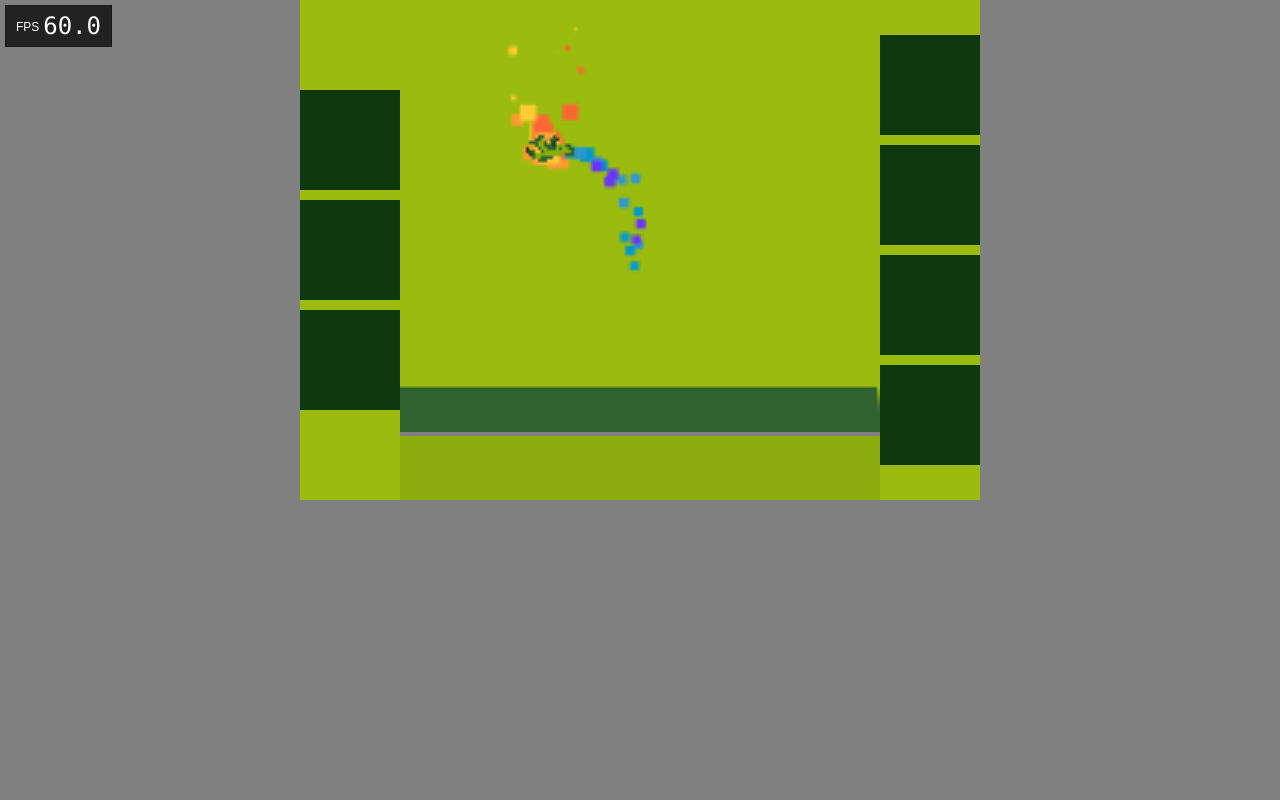
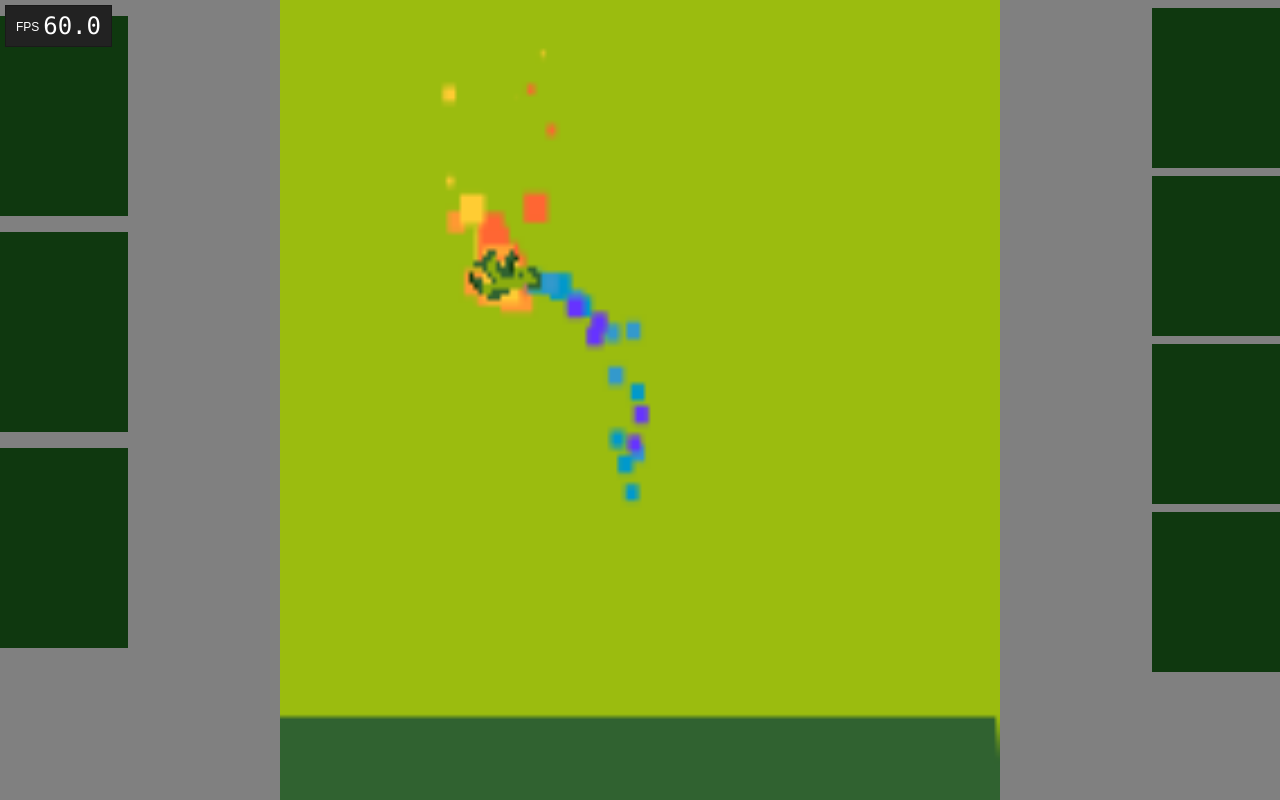
Before and after one commit to delanni/js13k, a plain HTML site: page index.html in a window 1280 px wide. Drawn offline with Linux system fonts and the light colour scheme.

Commit message:
fooling around

```diff
--- a/code.js
+++ b/code.js
@@ -1,12 +1,24 @@
 var miniCanvas = document.createElement("canvas");
 //var maxiCanvas = document.createElement("canvas");
 var draftCanvas = document.createElement("canvas");
+var container = document.getElementById("canvasContainer");
 
 miniCanvas.width = 160;
 miniCanvas.height = 144;
 
-maxiCanvas.width = miniCanvas.width*3;
-maxiCanvas.height = miniCanvas.height*3;
+var aspect = miniCanvas.height / miniCanvas.width;
+
+function calculateCanvasDimensions() {
+	maxiCanvas.width = container.clientHeight * aspect;
+	maxiCanvas.height = container.clientHeight;
+}
+
+calculateCanvasDimensions();
+
+window.onresize = function(event) {
+    calculateCanvasDimensions();
+};
+
 
 //var base = document.getElementById("base");
 //base.appendChild(maxiCanvas);
--- a/index.html
+++ b/index.html
@@ -3,43 +3,71 @@
 <html>
 <head>
 <meta name="viewport" content="width=device-width, initial-scale=1, maximum-scale=1">
+<meta name="apple-mobile-web-app-capable" content="yes" />
+<meta name="mobile-web-app-capable" content="yes">
 <title>Incredibird</title>
 <style type="text/css">
-	body {
+	html, body {
 		margin: 0;
+		padding: 0;
 		overflow:hidden;
 		width:100%;
 		height:100%;
 		background: grey;
 	}
-	#left,#base,#right {
-		display:inline;
-	}
 	.buttons {
 		background: #9bbc0f;
 		width:100px;
 	}
+
+	#canvasContainer {
+		position: absolute;
+		left: 10%;
+		right: 10%;
+		top: 0;
+		bottom: 0;
+	}
+
 	#miniCanvas {
 		display:none;
 	}
 	#maxiCanvas {
+		display: block;
+		margin: auto;
 	}
-	#statusbar {
-		background: #8bac0f;
-		height: 64px;
-		width: 480px;
-	}
+
 	.button {
 		width: 100%;
-		height: 100px;
-		margin-top: 10px;
-		margin-bottom: 10px;
 		background: #0f380f;
 	}
-	#wrapper {
-		margin:auto;
-		zoom:document;
+
+	.buttons-left-side {
+		position: absolute;
+		left: 0;
+		width: 10%;
+		bottom: 0;
+		top: 0;
 	}
+
+	.buttons-left-side .button {
+		margin-top: 1em;
+		height: 25%;
+	}
+
+	.buttons-right-side {
+		position: absolute;
+		right: 0;
+		width: 10%;
+		bottom: 0;
+		top: 0;
+	}
+
+	.buttons-right-side .button {
+		margin-top: 0.5em;
+		height: 20%;
+	}
+
+
 </style>
 </head>
 
@@ -47,35 +75,25 @@
 <!-- resizing should be looked into, this is unsatisfactory
 http://www.html5rocks.com/en/tutorials/casestudies/gopherwoord-studios-resizing-html5-games/
 -->
-<table id="wrapper" height="500" border="0" cellpadding="0" cellspacing="0">
-    <tbody>
-        <tr>
-            <td class="buttons">
-                <div id="left">
-					<div class="button" id="0top" />     </div>
-					<div class="button" id="1mid" /> </div>
-					<div class="button" id="2bottom" /></div>
-				</div>
-            </td>
-            <td>
-                <canvas id="maxiCanvas" width="480" height="432"></canvas>
-				<div id="statusbar"></div>
-            </td>
-            <td class="buttons">
-                <div id="right">
-					<div class="button" id="3bfire" >     </div>
-					<div class="button" id="4bair" >      </div>
-					<div class="button" id="5bwater" >  </div>
-					<div class="button" id="6bearth" >  </div>
-				</div>
-            </td>
-        </tr>
-    </tbody>
-</table>
-<canvas id="miniCanvas" width="160" height="144" ></canvas>
-<script>
-	// code comes here
-</script>
+
+<div id="canvasContainer">
+	<canvas id="maxiCanvas"></canvas>
+	<canvas id="miniCanvas" width="160" height="144" ></canvas>
+</div>
+
+<div class="buttons-left-side">
+	<div class="button" id="0top"> </div>
+	<div class="button" id="1mid"> </div>
+	<div class="button" id="2bottom"></div>
+</div>
+
+<div class="buttons-right-side">
+	<div class="button" id="3bfire"></div>
+	<div class="button" id="4bair"></div>
+	<div class="button" id="5bwater"></div>
+	<div class="button" id="6bearth"></div>
+</div>
+
 <script type="text/javascript" src="sprites.js"></script>
 <script type="text/javascript" src="entities.js"></script>
 <script src="fpsmeter.js" type="text/javascript" ></script>
```
